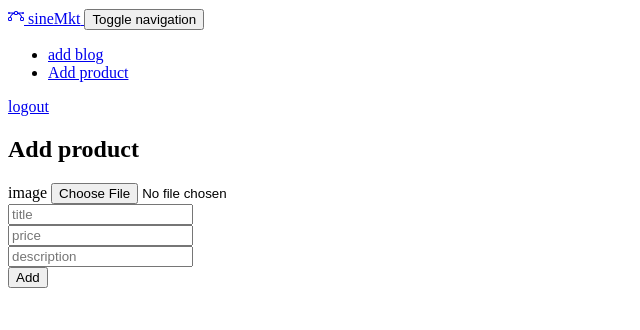
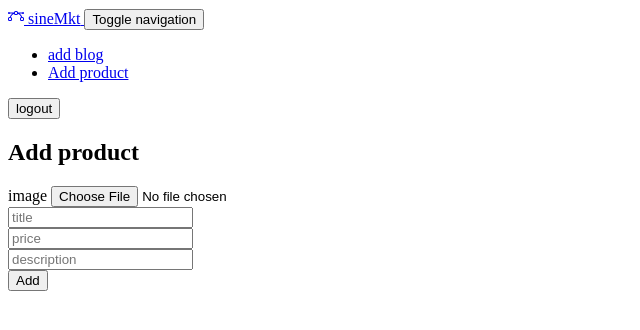
Before and after one commit to elhajuojy/sinceMkt-website, a PHP site: page /views/addProduct.php in a window 1280 px wide. Shown: the top 330 px of the page, without its empty margins (0-640 px from the left). Run offline with PHP 8.4, Linux system fonts and the light colour scheme; data that the repository does not hold is empty.

Commit message:
add logout logic

```diff
--- a/Controller/adminDashboardController.php
+++ b/Controller/adminDashboardController.php
@@ -4,6 +4,10 @@ use core\func;
 
 func::islogedIn("email");
 
+
+if(isset($_POST["logout"])){
+    func::logOut();
+}
 
 
 
--- a/views/partials/admin.header.php
+++ b/views/partials/admin.header.php
@@ -51,7 +51,10 @@
               <a class="nav-link" href="/admin/addproduct">Add product</a>
             </li>
           </ul>
-          <a class="btn btn-primary ms-md-2" role="button" href="#">logout</a>
+        <form action="/admin" method="POST">
+          <!-- <a class="btn btn-primary ms-md-2" role="button" name="logout">logout</a> -->
+          <input type="submit" value="logout" class="btn btn-primary ms-md-2" name="logout" role="button">
+        </form>
         </div>
       </div>
     </nav>
```
